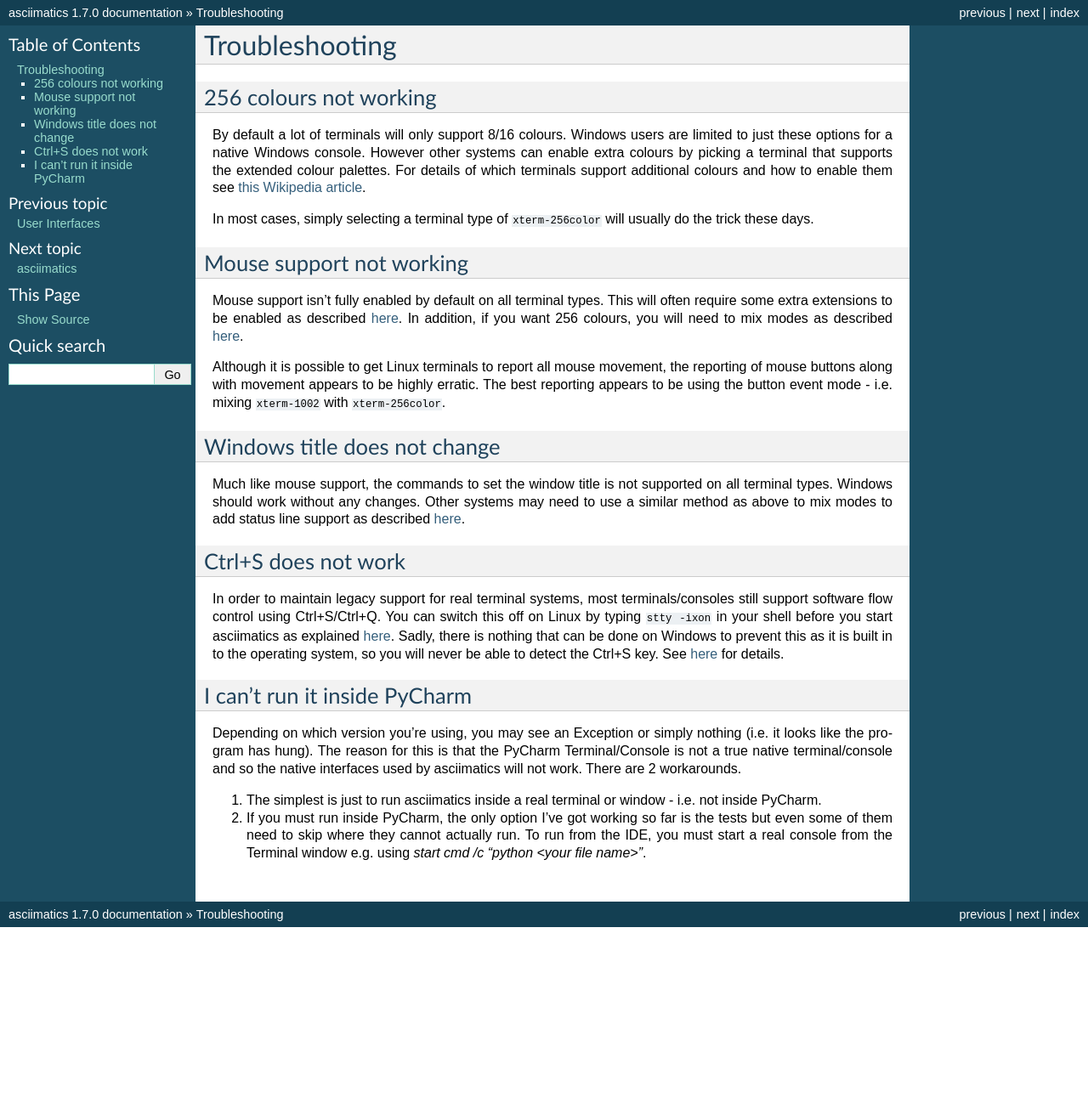
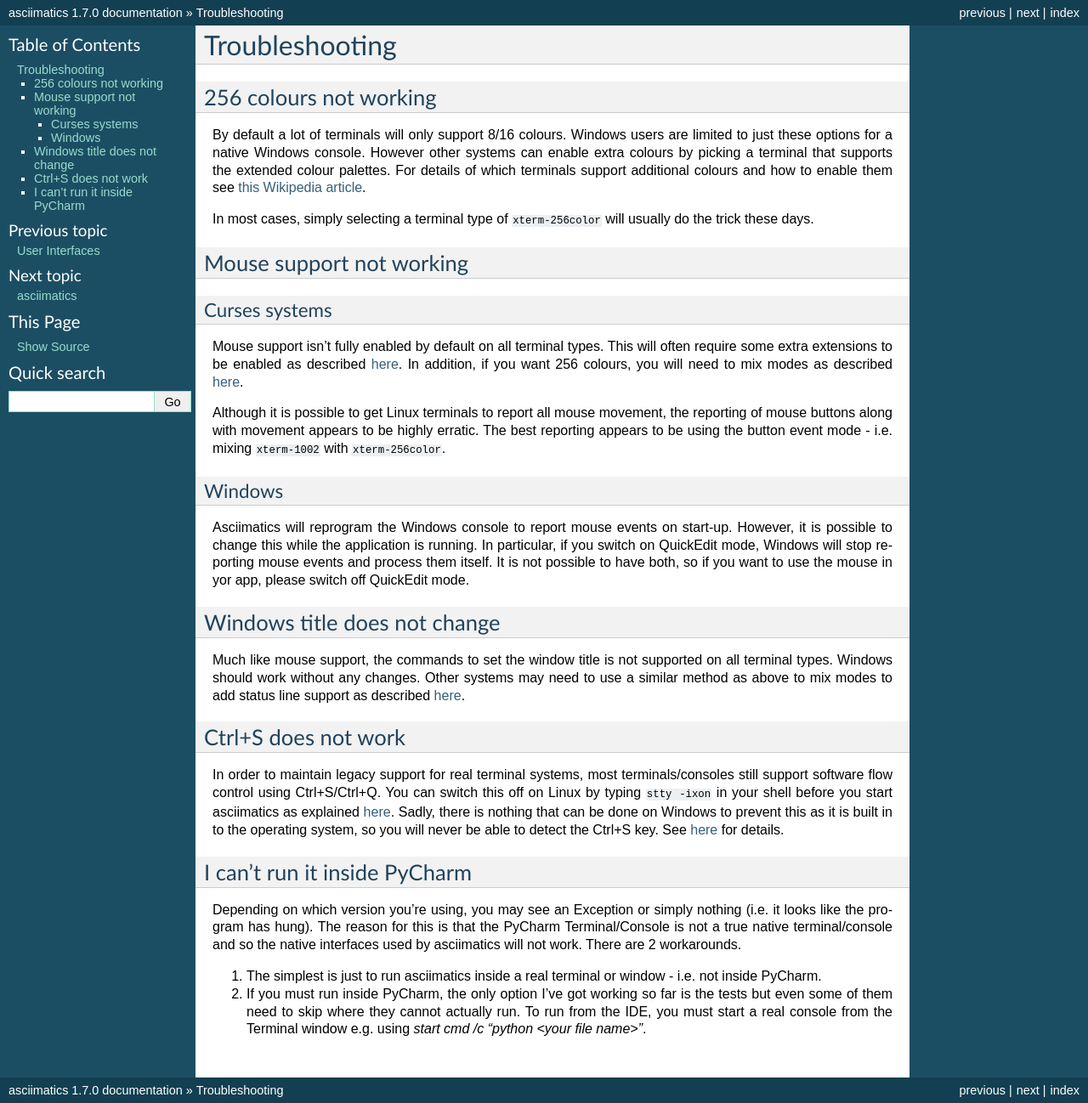
Before and after one commit to peterbrittain/asciimatics, a Sphinx documentation site: the page built from doc/source/troubleshooting.rst, in a window 1280 px wide. Shown: the whole page at 85% size. Built offline with Sphinx 7.4.7, drawn with Linux system fonts in a browser that asks for light colours; before the commit the page ends 1091 px from its top, so only the background shows below that.

Commit message:
Add note on QuickEdit mode for Windows

```diff
--- a/doc/source/troubleshooting.rst
+++ b/doc/source/troubleshooting.rst
@@ -17,6 +17,8 @@ usually do the trick these days.
 
 Mouse support not working
 -------------------------
+Curses systems
+^^^^^^^^^^^^^^
 Mouse support isn't fully enabled by default on all terminal types.  This will
 often require some extra extensions to be enabled as described `here
 <http://unix.stackexchange.com/questions/35021/how-to-configure-the-terminal
@@ -29,6 +31,15 @@ Although it is possible to get Linux terminals to report all mouse movement,
 the reporting of mouse buttons along with movement appears to be highly
 erratic.  The best reporting appears to be using the button event mode - i.e.
 mixing ``xterm-1002`` with ``xterm-256color``.
+
+Windows
+^^^^^^^
+Asciimatics will reprogram the Windows console to report mouse events on
+start-up.  However, it is possible to change this while the application is
+running.  In particular, if you switch on QuickEdit mode, Windows will stop
+reporting mouse events and process them itself.  It is not possible to have
+both, so if you want to use the mouse in yor app, please switch off QuickEdit
+mode.
 
 Windows title does not change
 -----------------------------
```
